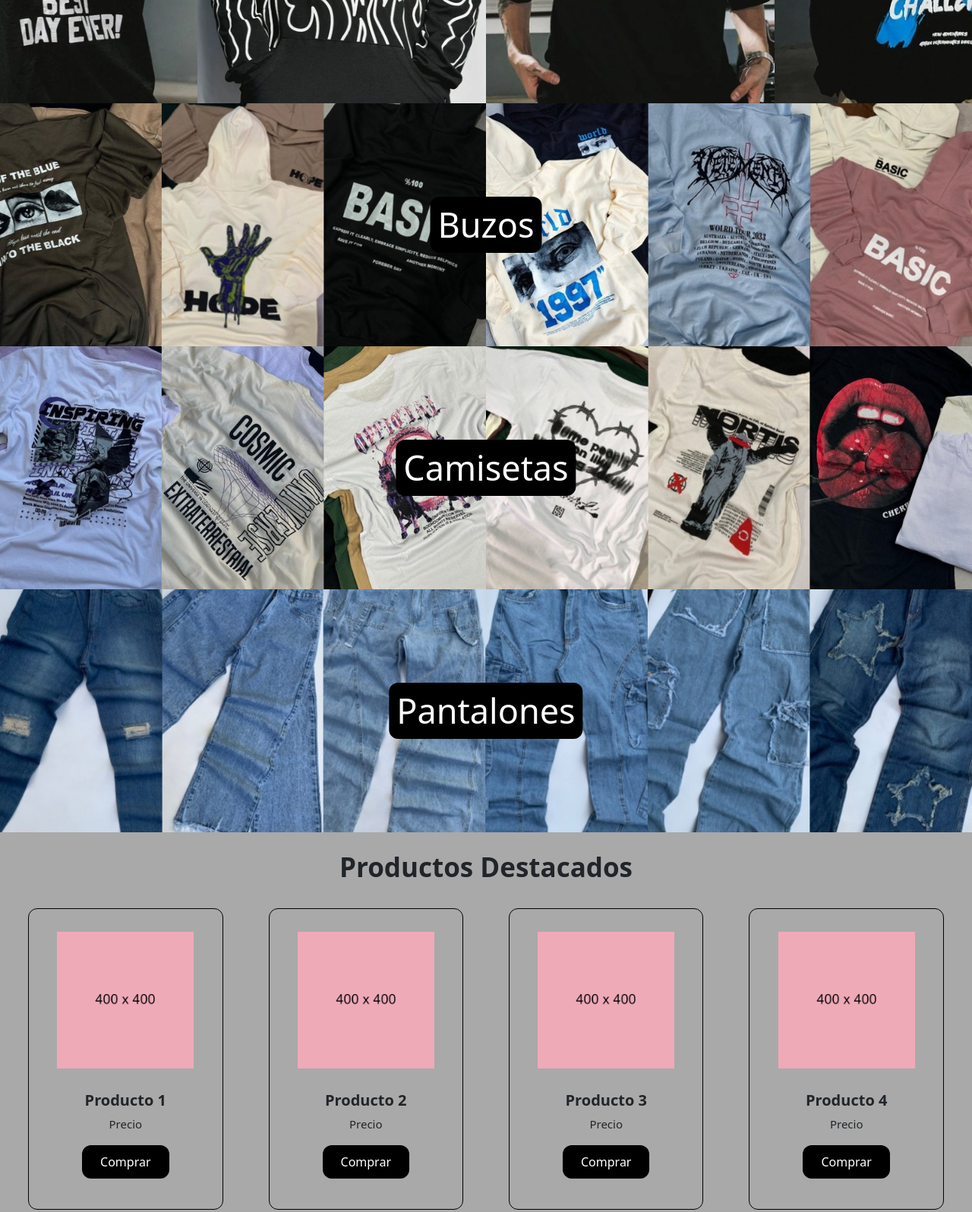
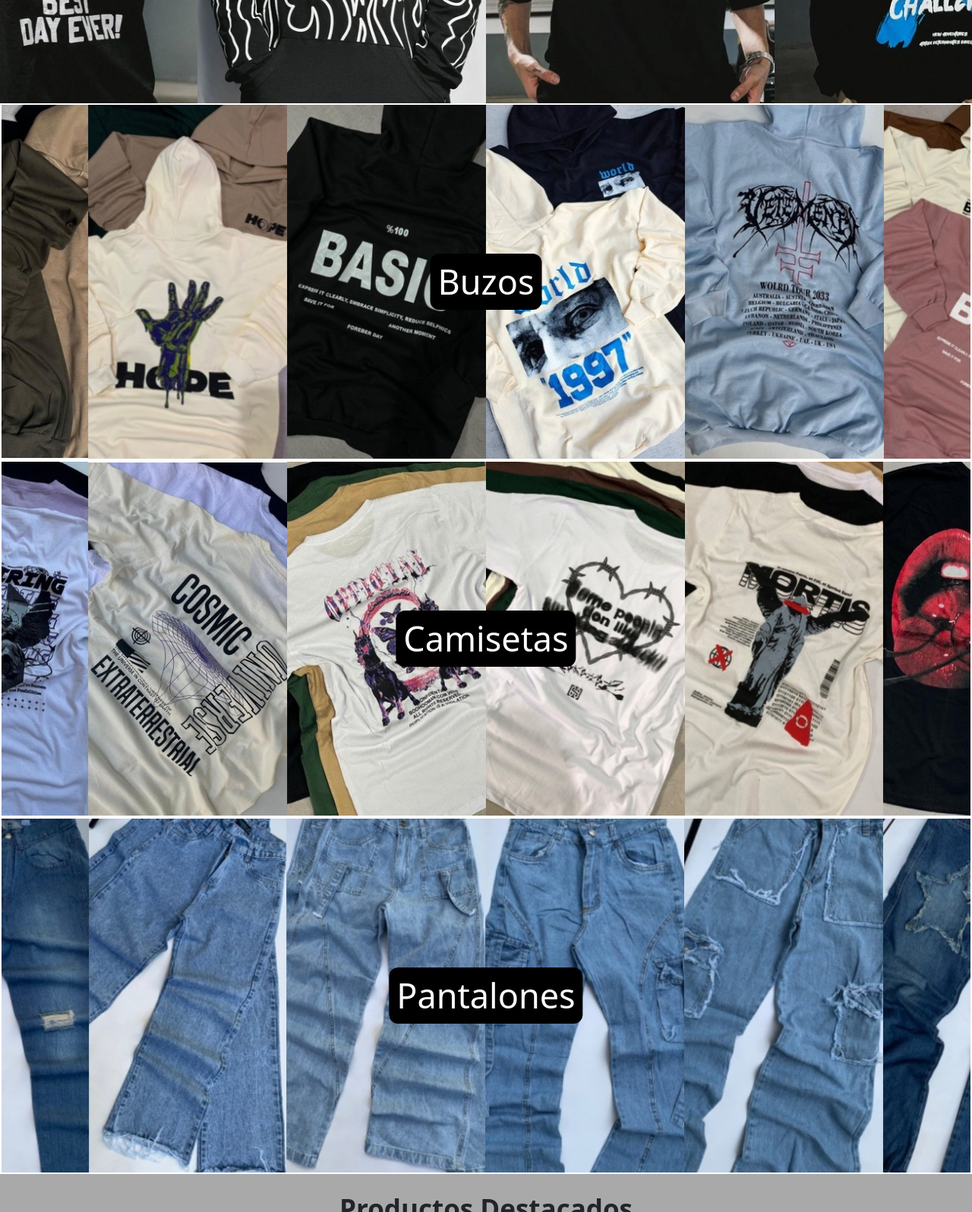
Before and after one commit to Facu-Quaino/proyecto-coder-des-web, a plain HTML site: page index.html in a window 1280 px wide. Shown: the part 680-2276 px from the top of the page at 76% size. Drawn offline with nearby package versions, Linux system fonts and the light colour scheme.

Commit message:
added banners to index

```diff
--- a/css/style.css
+++ b/css/style.css
@@ -156,24 +156,27 @@ a{
 }
 
 .containerBuzos{
-    height: 40vh;
+    height: 470px;
     background: url(../img/banner-buzos.png) no-repeat center;
     background-size: cover;
     position: relative;
+    border: white 2px solid;
 }
 
 .containerCamisetas{
-    height: 40vh;
+    height: 470px;
     background: url(../img/banner-camisetas.png) no-repeat center;
     background-size: cover;
     position: relative;
+    border: white 2px solid;
 }
 
 .containerPantalones{
-    height: 40vh;
+    height: 470px;
     background: url(../img/banner-pantalones.png) no-repeat center;
     background-size: cover;
     position: relative;
+    border: white 2px solid;
 }
 
 .containerCategorias a div h2{
```
